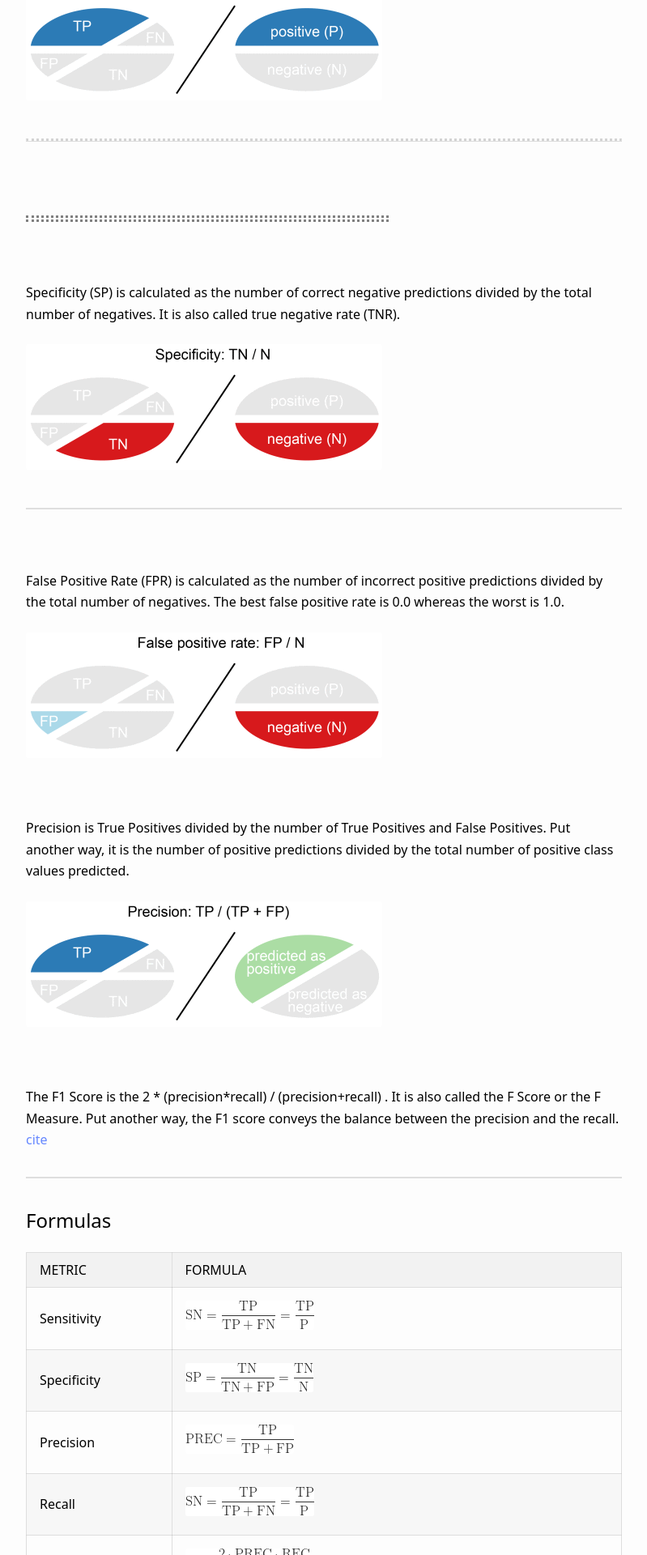
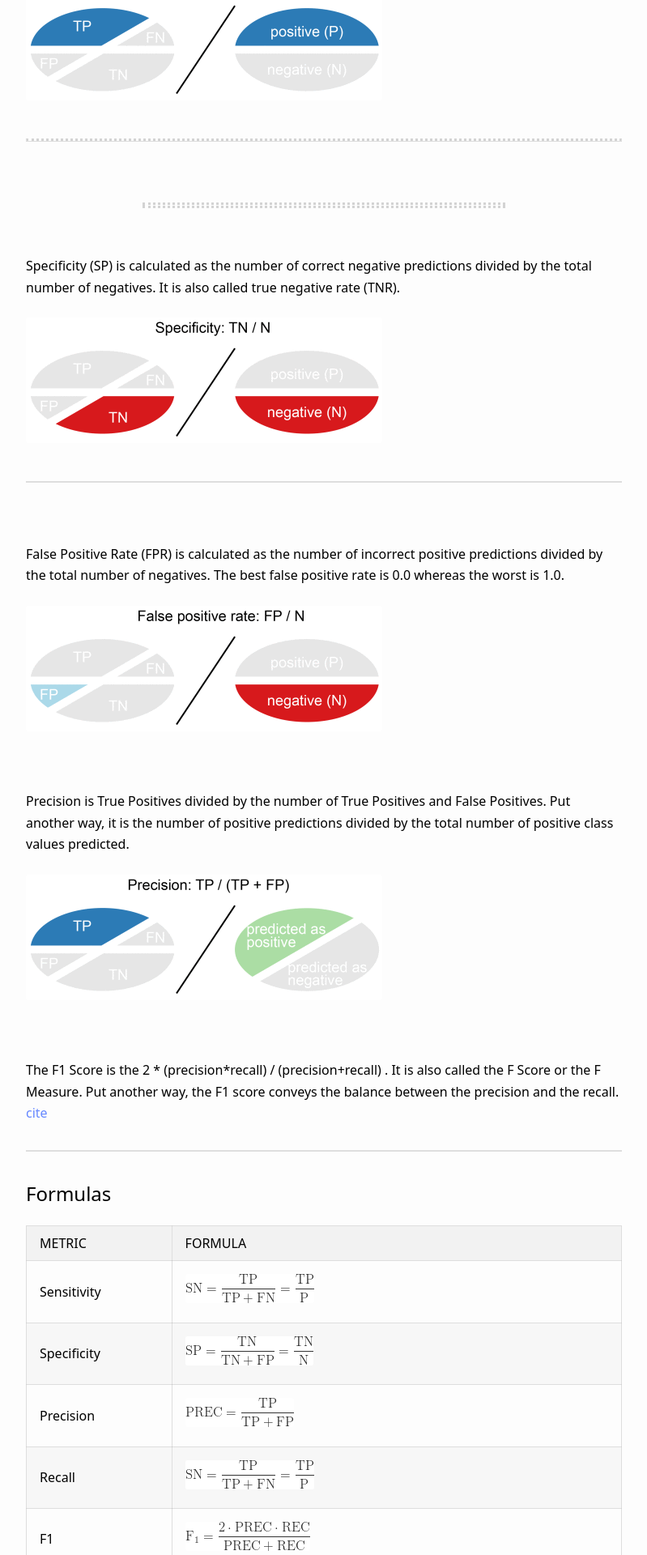
Before and after one commit to Nonprofit-Open-Data-Collective/machine_learning_mission_codes, a Jekyll site: the page built from docs/accuracy.md, in a window 1280 px wide. Shown: the part 1553-3473 px from the top of the page at 81% size, without its empty margins (240-1039 px from the left). Built offline with Jekyll 4.4.1, drawn with Linux system fonts in a browser that asks for light colours.

Commit message:
Update accuracy.md

```diff
--- a/docs/accuracy.md
+++ b/docs/accuracy.md
@@ -40,9 +40,9 @@
 
 ![](../assets/images/sensitivity.png)
 
-<hr style="border-top:dotted;color:lightgray">
+<hr style="border-top:dotted;color:lightgray;margin-left:30;">
 <br>
-<hr style="height:2px; border:dotted; color:gray; width:60%; text-align:center;" >
+<hr style="height:1px; border:dotted; color:lightgray; width:60%; text-align:center; margin: 0 auto;" >
 <br>
 
 
```
